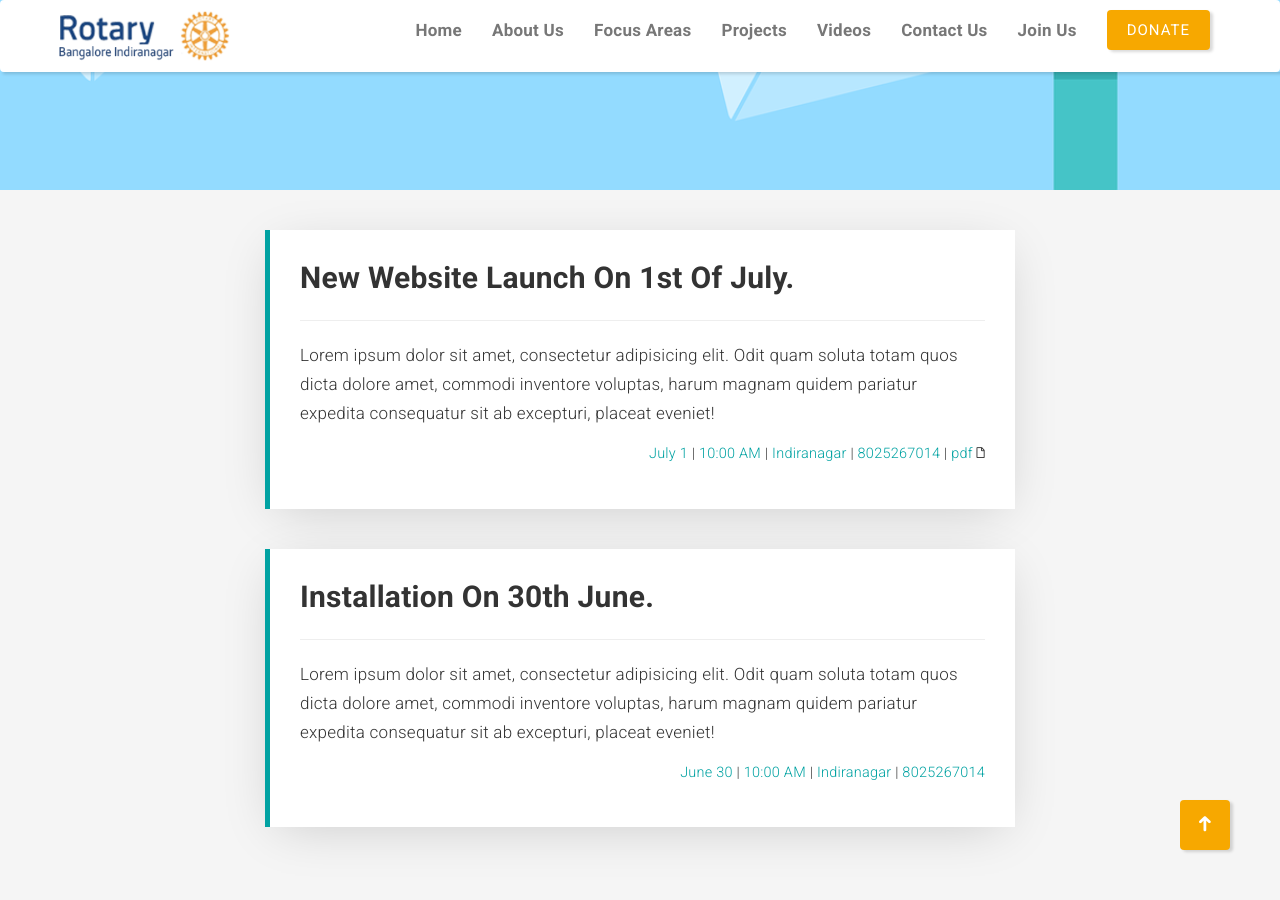
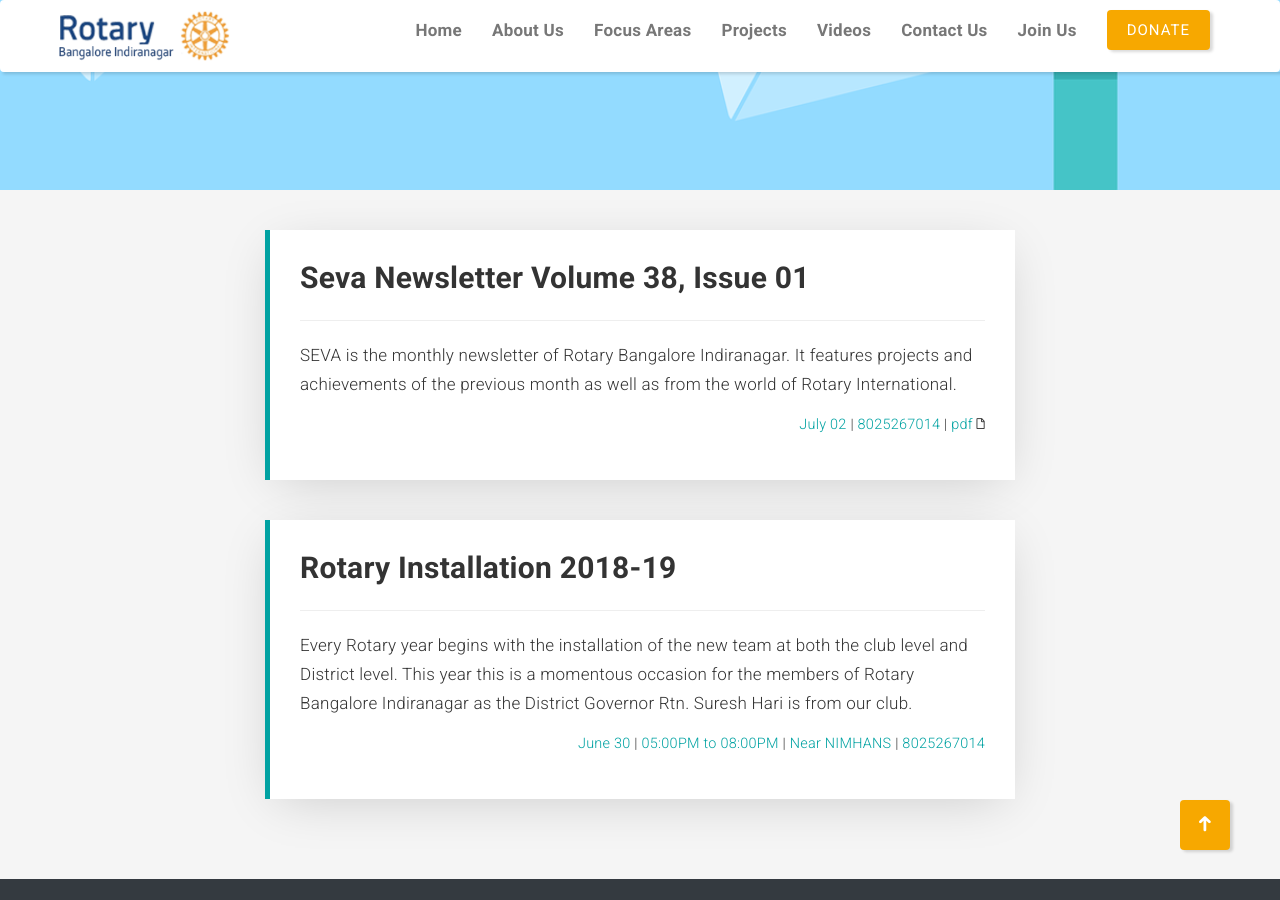
Before and after one commit to sharathdt/rtry, a Jekyll site: the page built from newsletters.html, in a window 1280 px wide and 900 px high, scrolled down 396 px. Built offline with Jekyll 4.4.1, drawn with Linux system fonts in a browser that asks for light colours; some web fonts are replaced.

Commit message:
newletters

```diff
--- a/_data/newsletters.yml
+++ b/_data/newsletters.yml
@@ -1,18 +1,16 @@
 
-- title: New website launch on 1st of July.
-  description: Lorem ipsum dolor sit amet, consectetur adipisicing elit. Odit quam soluta totam quos dicta dolore amet, commodi inventore voluptas, harum magnam quidem pariatur expedita consequatur sit ab excepturi, placeat eveniet!
-  date: July 1
-  time: '10:00 AM'
-  venue: Indiranagar
+- title: Seva Newsletter Volume 38, Issue 01
+  description: 'SEVA is the monthly newsletter of Rotary Bangalore Indiranagar. It features projects and achievements of the previous month as well as from the world of Rotary International.'
+  date: July 02
   contact: '8025267014'
   id: july-1
-  pdf: june-11-2017.pdf
+  pdf: Seva01201819_2.pdf
 
 
-- title: Installation on 30th June.
-  description: Lorem ipsum dolor sit amet, consectetur adipisicing elit. Odit quam soluta totam quos dicta dolore amet, commodi inventore voluptas, harum magnam quidem pariatur expedita consequatur sit ab excepturi, placeat eveniet!
+- title: Rotary Installation 2018-19
+  description: Every Rotary year begins with the installation of the new team at both the club level and District level. This year this is a momentous occasion for the members of Rotary Bangalore Indiranagar as the District Governor Rtn. Suresh Hari is from our club.
   date: June 30
-  time: '10:00 AM'
-  venue: Indiranagar
+  time: '05:00PM to 08:00PM'
+  venue: Near NIMHANS
   contact: '8025267014'
   id: june-30
--- a/newsletters.html
+++ b/newsletters.html
@@ -34,7 +34,7 @@
                 <h2>{{item.title}}</h2>
                 <hr>
                 <p>{{item.description}}</p>
-<p class="text-right gr"><small>{{item.date}}  <span>|</span>  {{item.time}}  <span>|</span>  {{item.venue}}  <span>|</span>  {{item.contact}} {% if item.pdf %}<span> | </span><a href="{{site.baseurl}}/newsletters/{{item.pdf}}" target="_blank">pdf <span class="ion ion-document"></span></a> {% endif %}</small></p>
+<p class="text-right gr"><small>{% if item.date %}{{item.date}}{% endif %}  {% if item.time %}<span>|</span>  {{item.time}}{% endif %}  {% if item.venue %}<span>|</span>  {{item.venue}} {% endif %}  {% if item.contact %}<span>|</span>  {{item.contact}}{% endif %} {% if item.pdf %}<span> | </span><a href="{{site.baseurl}}/newsletters/{{item.pdf}}" target="_blank">pdf <span class="ion ion-document"></span></a> {% endif %}</small></p>
 
              </div>
           </div>
```
Also changed, not shown: 1 other file.
